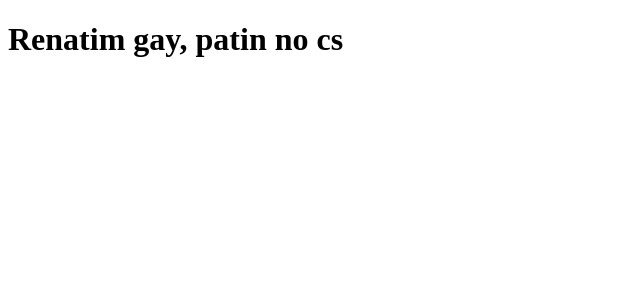
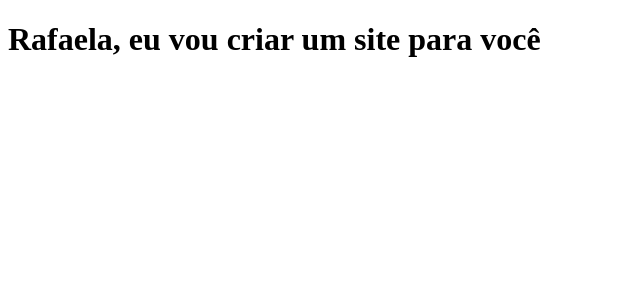
Before and after one commit to douglasbotelhoo/clone-tabnews, a Next.js app: page / in a window 1280 px wide. Shown: the top 300 px of the page, without its empty margins (0-640 px from the left). Built offline with nearby package versions, Linux system fonts and the light colour scheme.

Commit message:
adicionar arquivo ao manifesto

```diff
--- a/pages/index.js
+++ b/pages/index.js
@@ -1,5 +1,5 @@
 function Home() {
- return <h1>Renatim gay, patin no cs</h1>
+ return <h1>Rafaela, eu vou criar um site para você</h1>
 }
 
 export default Home;
```
